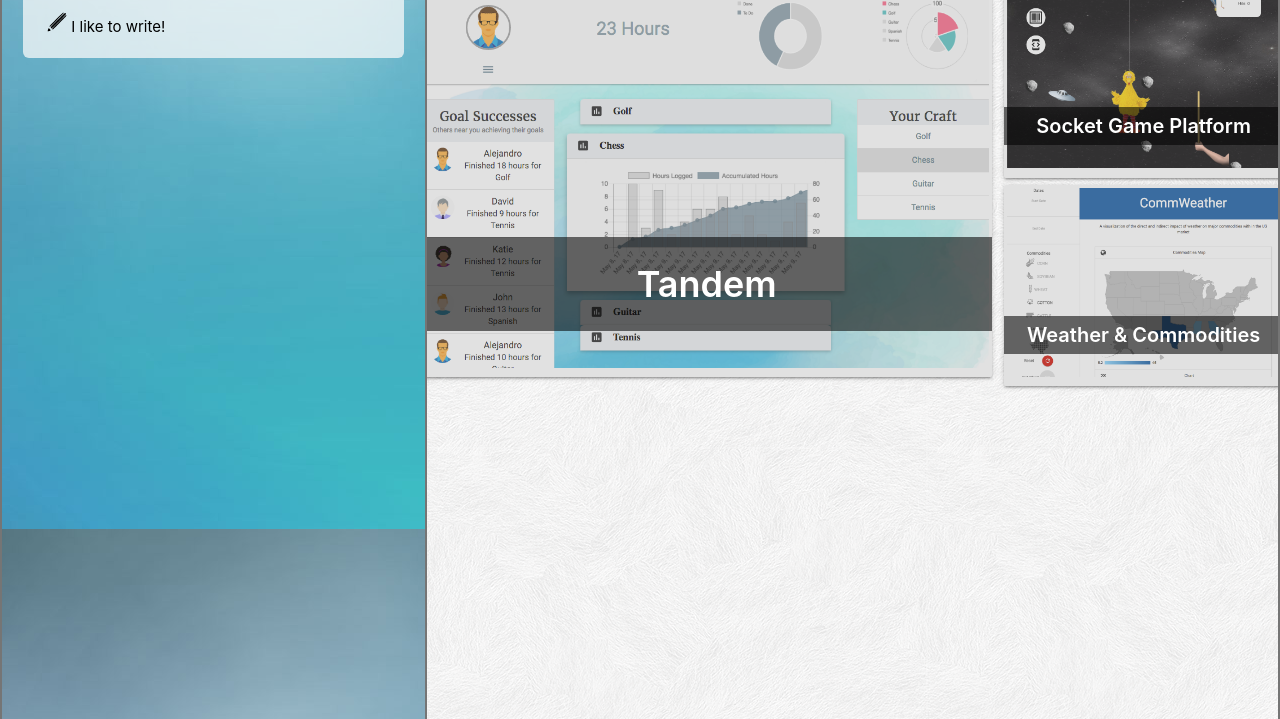
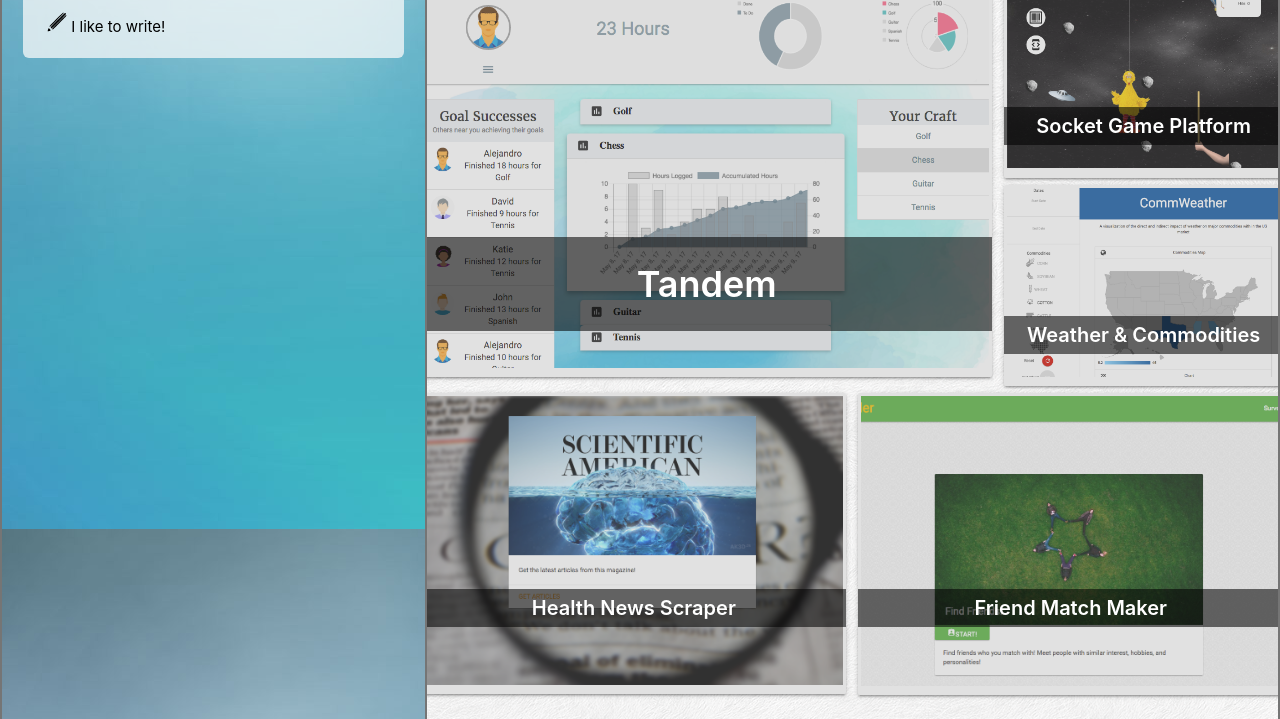
Before and after one commit to alejandroharb/professional, a plain HTML site: page index.html in a window 1280 px wide and 1270 px high. Shown: the part 615-1334 px from the top of the page. Drawn offline with nearby package versions, Linux system fonts and the light colour scheme.

Commit message:
added new projects

```diff
--- a/index.html
+++ b/index.html
@@ -140,7 +140,7 @@
 									<div class="row" id="projects-wrapper">
 										<h2>My Work</h2>
 										<div class="col s12 l8 col-noPad">
-											<a href="https://tandem-grow.herokuapp.com/" id="proj3">
+											<a href="https://tandem-grow.herokuapp.com/">
 												<div class="img-container card">
 													<span class="overlay"></span>
 													<span class="proj-title">Tandem</span>
@@ -149,7 +149,7 @@
 											</a>
 										</div>
 										<div class="col s12 m6 l4 col-noPad">
-											<a href="https://socket-game-platform.herokuapp.com/" id="proj1">
+											<a href="https://socket-game-platform.herokuapp.com/">
 												<div class="img-container card" >
 													<span class="overlay"></span>
 													<span class="proj-title sm" style="color:white;" >Socket Game Platform</span>
@@ -158,11 +158,29 @@
 											</a>
 										</div>
 										<div class="col s12 m6 l4 col-noPad">
-											<a href="https://commweather.herokuapp.com/" id="proj2">
+											<a href="https://commweather.herokuapp.com/" >
 												<div class="img-container card" >
 													<span class="overlay"></span>
 													<span class="proj-title sm">Weather & Commodities</span>
 													<img src="assets/images/commweather.png"/>
+												</div>
+											</a>
+										</div>
+										<div class="col s12 m6 l6 col-noPad">
+											<a href="https://health-content-tracker.herokuapp.com/" >
+												<div class="img-container card" >
+													<span class="overlay"></span>
+													<span class="proj-title sm">Health News Scraper</span>
+													<img src="assets/images/scraper.png"/>
+												</div>
+											</a>
+										</div>
+										<div class="col s12 m6 l6 col-noPad">
+											<a href="https://friend-maker.herokuapp.com/" >
+												<div class="img-container card" >
+													<span class="overlay"></span>
+													<span class="proj-title sm">Friend Match Maker</span>
+													<img src="assets/images/friend-maker.png"/>
 												</div>
 											</a>
 										</div>
```
Also changed, not shown: assets/images/friend-maker.png (added), assets/images/gwf.png (deleted), assets/images/scraper.png (added).
